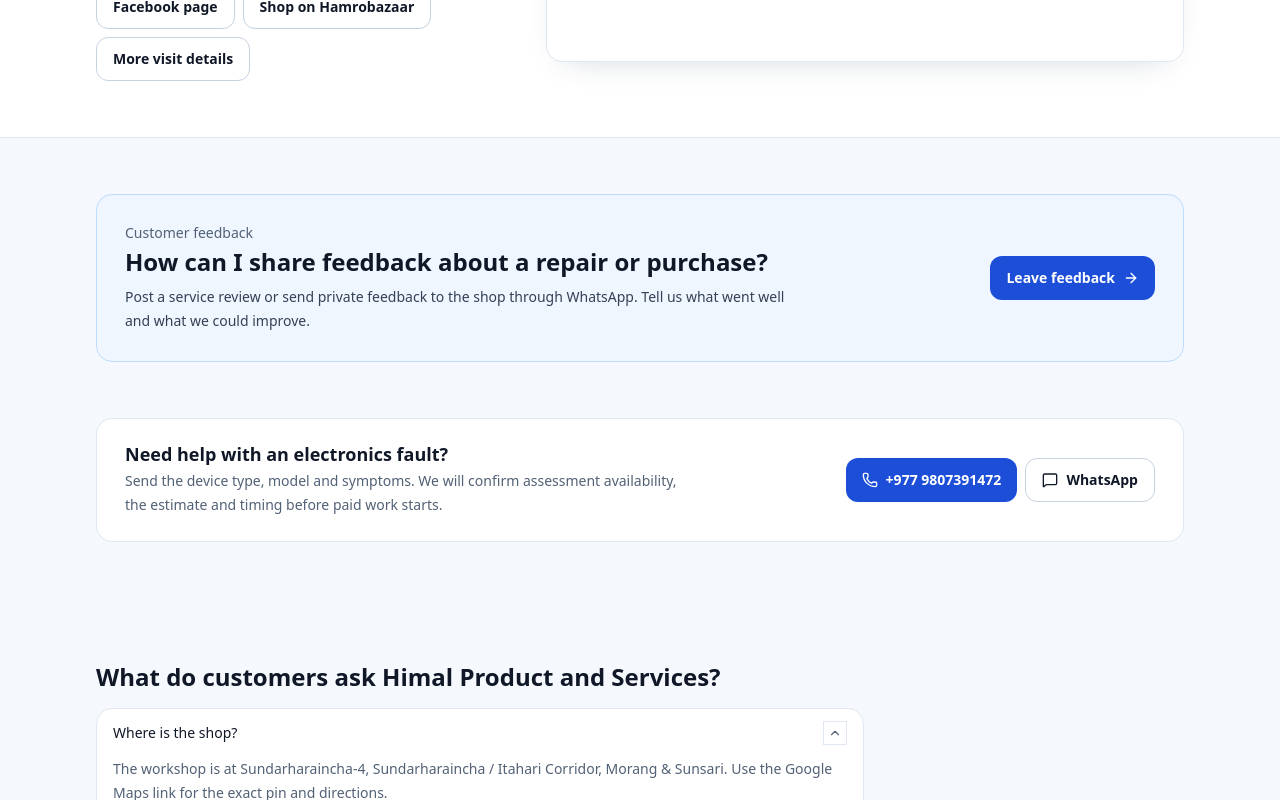
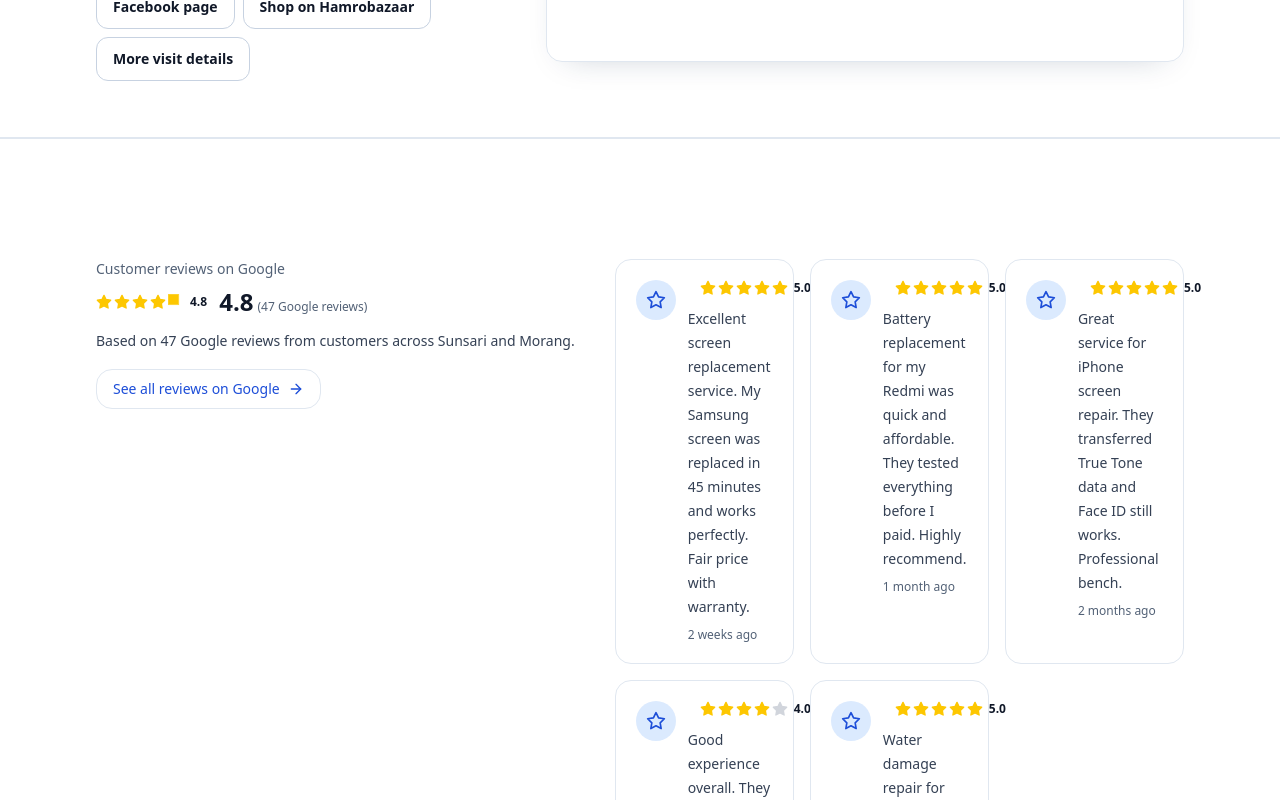
Before and after one commit to Himal2058/Himal2058.github.io, a Next.js app: page / in a window 1280 px wide. Shown: the part 7520-8320 px from the top of the page. Built offline with nearby package versions, Linux system fonts and the light colour scheme; no server answers; grey boxes are pictures that could not be loaded.

Commit message:
Add Google Reviews section with AggregateRating structured data

```diff
--- a/app/page.tsx
+++ b/app/page.tsx
@@ -14,7 +14,8 @@ import {
   ShieldCheck,
   Droplets,
   Cpu,
-  Volume2
+  Volume2,
+  Star
 } from 'lucide-react';
 import { siteConfig, getWhatsAppLink, siteAsset } from '@/data/siteConfig';
 import { products } from '@/data/products';
@@ -23,6 +24,7 @@ import { RepairEstimator } from '@/components/RepairEstimator';
 import { FAQAccordion } from '@/components/FAQAccordion';
 import { CtaBand } from '@/components/CtaBand';
 import { RepairQuickStart } from '@/components/RepairQuickStart';
+import { GoogleReviews } from '@/components/GoogleReviews';
 
 export const metadata = {
   title: 'Battery Repair & Electronic Device Service in Itahari | Himal Electronics',
@@ -460,6 +462,46 @@ export default function Home() {
         </div>
       </section>
 
+      {/* Google Reviews */}
+      <GoogleReviews
+        reviews={[
+          {
+            author_name: 'Ramesh Karki',
+            rating: 5,
+            text: 'Excellent screen replacement service. My Samsung screen was replaced in 45 minutes and works perfectly. Fair price with warranty.',
+            relative_time_description: '2 weeks ago',
+          },
+          {
+            author_name: 'Sita Gurung',
+            rating: 5,
+            text: 'Battery replacement for my Redmi was quick and affordable. They tested everything before I paid. Highly recommend.',
+            relative_time_description: '1 month ago',
+          },
+          {
+            author_name: 'Prakash Rai',
+            rating: 5,
+            text: 'Great service for iPhone screen repair. They transferred True Tone data and Face ID still works. Professional bench.',
+            relative_time_description: '2 months ago',
+          },
+          {
+            author_name: 'Anita Limbu',
+            rating: 4,
+            text: 'Good experience overall. They explained the charging port issue clearly and cleaned the lint for free. Fair pricing.',
+            relative_time_description: '3 months ago',
+          },
+          {
+            author_name: 'Bikram Thapa',
+            rating: 5,
+            text: 'Water damage repair for my phone. They cleaned the board ultrasonically and it works again. Honest pricing, no hidden charges.',
+            relative_time_description: '4 months ago',
+          },
+        ]}
+        aggregate_rating={4.8}
+        aggregate_rating_count={47}
+        place_id="ChIJ_SomePlaceId"
+        business_name="Himal Product & Services"
+      />
+
       {/* Reviews */}
       <section className="section">
         <div className="container-page">
--- /dev/null
+++ b/components/GoogleReviews.tsx
@@ -0,0 +1,208 @@
+'use client';
+
+import React from 'react';
+import { Star, ArrowRight } from 'lucide-react';
+
+interface GoogleReview {
+  author_name: string;
+  author_photo?: string;
+  rating: number;
+  relative_time_description: string;
+  text: string;
+}
+
+interface GoogleReviewsProps {
+  reviews: GoogleReview[];
+  aggregate_rating?: number;
+  aggregate_rating_count?: number;
+  place_id?: string;
+  business_name?: string;
+}
+
+const STAR_WIDTH = 16;
+const STAR_HEIGHT = 16;
+
+function StarIcon({ className }: { className?: string }) {
+  return (
+    <svg
+      xmlns="http://www.w3.org/2000/svg"
+      viewBox="0 0 24 24"
+      fill="none"
+      stroke="currentColor"
+      stroke-width="2"
+      stroke-linecap="round"
+      stroke-linejoin="round"
+      className={className}
+    >
+      <polygon points="12 2 15.09 8.26 22 9.27 17 14.14 18.18 21.02 12 17.77 5.82 21.02 7 14.14 2 9.27 8.91 8.26 12 2" />
+    </svg>
+  );
+}
+
+function StarRating({ rating, className }: { rating: number; className?: string }) {
+  const fullStars = Math.floor(rating);
+  const halfStar = rating % 1 >= 0.5;
+  const emptyStars = 5 - Math.ceil(rating);
+
+  return (
+    <div className={`flex items-center gap-0.5 ${className ?? ''}`}>
+      {Array.from({ length: fullStars }).map((_, i) => (
+        <StarIcon key={i} className="size-4 fill-yellow-400 text-yellow-400" />
+      ))}
+      {halfStar && (
+        <svg
+          xmlns="http://www.w3.org/2000/svg"
+          viewBox="0 0 24 24"
+          fill="none"
+          stroke="currentColor"
+          stroke-width="2"
+          stroke-linecap="round"
+          stroke-linejoin="round"
+          className="size-4 fill-yellow-400 text-yellow-400"
+        >
+          <mask id="half-star-mask" x="0" width={STAR_WIDTH / 2} height={STAR_HEIGHT}>
+            <rect x="0" width={STAR_WIDTH} height={STAR_HEIGHT} fill="white" />
+          </mask>
+          <rect x="0" width={STAR_WIDTH} height={STAR_HEIGHT} fill="currentColor" mask="url(#half-star-mask)" />
+        </svg>
+      )}
+      {Array.from({ length: emptyStars }).map((_, i) => (
+        <StarIcon key={i} className="size-4 fill-gray-300 text-gray-300" />
+      ))}
+      <span className="ml-1 text-xs font-semibold text-ink">{rating.toFixed(1)}</span>
+    </div>
+  );
+}
+
+export function GoogleReviews({
+  reviews,
+  aggregate_rating,
+  aggregate_rating_count,
+  place_id,
+  business_name,
+}: GoogleReviewsProps) {
+  const rating = aggregate_rating ?? (reviews.length > 0
+    ? reviews.reduce((sum, r) => sum + r.rating, 0) / reviews.length
+    : 0);
+  const count = aggregate_rating_count ?? reviews.length;
+
+  return (
+    <section className="section border-y border-line bg-surface">
+      {/* AggregateRating structured data for Google crawler */}
+      {aggregate_rating && aggregate_rating_count && place_id && business_name && (
+        <script
+          type="application/ld+json"
+          dangerouslySetInnerHTML={{
+            __html: JSON.stringify({
+              '@context': 'https://schema.org',
+              '@type': 'LocalBusiness',
+              '@id': `https://himalelectronics.vercel.app#localbusiness`,
+              name: business_name,
+              image: 'https://himalelectronics.vercel.app/logo.jpg',
+              url: 'https://himalelectronics.vercel.app',
+              telephone: '+9779807391472',
+              address: {
+                '@type': 'PostalAddress',
+                streetAddress: 'Sundarharaincha-4',
+                addressLocality: 'Morang',
+                addressRegion: 'Koshi',
+                addressCountry: 'NP',
+              },
+              aggregateRating: {
+                '@type': 'AggregateRating',
+                ratingValue: aggregate_rating.toString(),
+                reviewCount: aggregate_rating_count.toString(),
+                bestRating: '5',
+                worstRating: '1',
+              },
+              sameAs: [
+                `https://www.google.com/maps/search/?api=1&query=${business_name.replace(/ /g, '+')}`,
+              ],
+            }),
+          }}
+        />
+      )}
+
+      <div className="container-page py-12 md:py-16">
+        <div className="flex flex-col gap-8 lg:flex-row lg:items-start lg:gap-10">
+          {/* Rating summary */}
+          <div className="max-w-2xl">
+            <p className="eyebrow">Customer reviews on Google</p>
+            <h2 className="display-2 mt-2 flex items-center gap-3">
+              <StarRating rating={rating} />
+              <span className="text-ink">
+                {aggregate_rating?.toFixed(1) ?? rating.toFixed(1)}
+                <span className="ml-1 text-xs font-medium text-muted">
+                  ({count} Google review{count !== 1 ? 's' : ''})
+                </span>
+              </span>
+            </h2>
+            {aggregate_rating_count && aggregate_rating_count > 0 && (
+              <p className="mt-3 text-sm leading-6 text-ink-soft">
+                Based on {aggregate_rating_count} Google review{
+                  aggregate_rating_count !== 1 ? 's' : ''
+                } from customers across Sunsari and Morang.
+              </p>
+            )}
+            {place_id && (
+              <a
+                href={`https://www.google.com/maps/search/?api=1&query=Google+Reviews:${place_id}`}
+                target="_blank"
+                rel="noopener noreferrer"
+                className="mt-4 inline-flex min-h-10 items-center gap-2 rounded-card border border-line bg-white px-4 py-2 text-sm text-brand-700 font-medium hover:bg-brand-50 transition-colors"
+              >
+                <span>See all reviews on Google</span>
+                <ArrowRight className="size-4 text-brand-700" aria-hidden="true" />
+              </a>
+            )}
+          </div>
+
+          {/* Review cards */}
+          {reviews.length > 0 && (
+            <div className="flex-1 max-w-3xl">
+              <div className="grid gap-4 sm:grid-cols-2 lg:grid-cols-3">
+                {reviews.map((review, idx) => (
+                  <article key={idx || review.author_name} className="rounded-card border border-line bg-white p-5">
+                    <div className="flex items-start gap-3">
+                      <div className="shrink-0">
+                        {review.author_photo ? (
+                          <img
+                            src={review.author_photo}
+                            alt={review.author_name}
+                            width={40}
+                            height={40}
+                            className={`size-10 rounded-full object-cover border border-line ${idx === 0 ? 'priority' : ''}`}
+                          />
+                        ) : (
+                          <div className="size-10 rounded-full bg-brand-100 flex items-center justify-center">
+                            <StarIcon className="size-5 text-brand-700" aria-hidden="true" />
+                          </div>
+                        )}
+                      </div>
+                      <div className="flex-1 min-w-0">
+                        <div className="flex items-baseline gap-2">
+                          <span className="text-sm font-semibold text-ink truncate">
+                            {review.author_name}
+                          </span>
+                          <StarRating rating={review.rating} className="ml-1" />
+                        </div>
+                        <p className="mt-1.5 text-sm leading-6 text-ink-soft">
+                          {review.text}
+                        </p>
+                        <p className="mt-2 text-xs text-muted">
+                          {review.relative_time_description}
+                        </p>
+                      </div>
+                    </div>
+                  </article>
+                ))}
+              </div>
+            </div>
+          )}
+        </div>
+      </div>
+    </section>
+  );
+}
+
+export default GoogleReviews;
```
